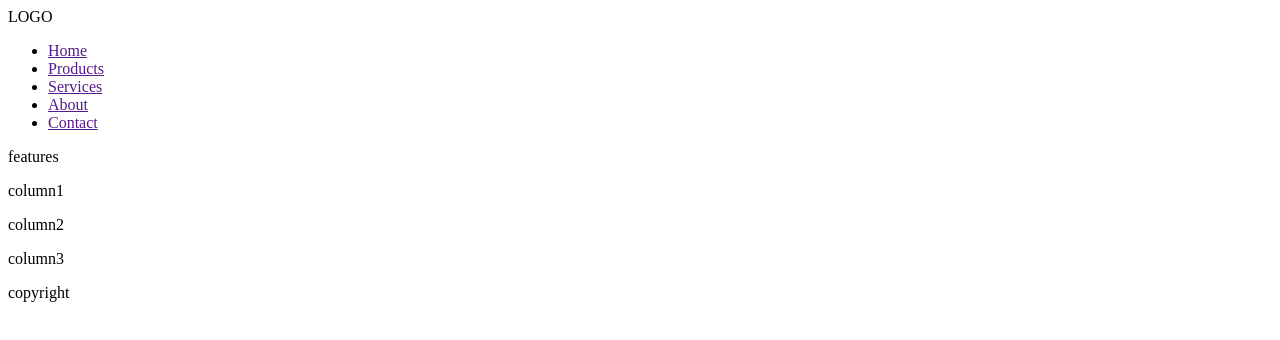
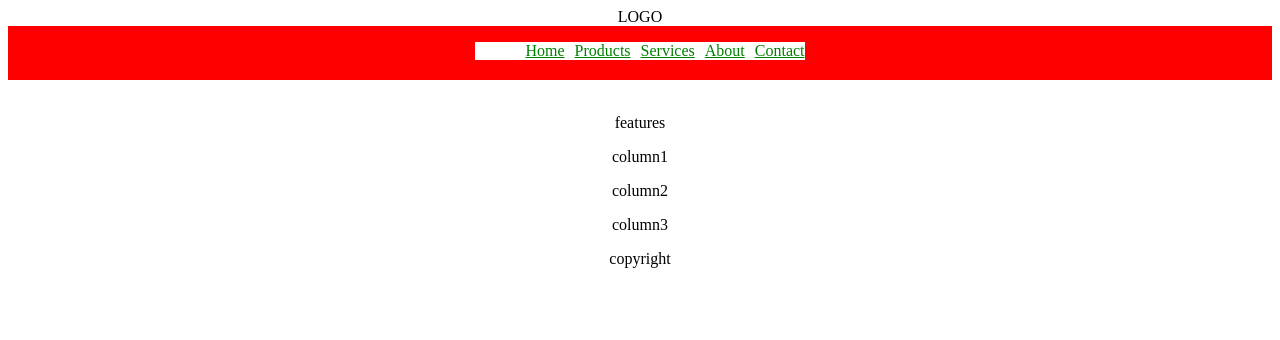
Before and after one commit to Mattias-R/WF-CSS3-DAY02-RIEDL-DORNER, a plain HTML site: page Aufgabe 4b/index.html in a window 1280 px wide. Drawn offline with Linux system fonts and the light colour scheme.

Commit message:
Aufgabe 4 b lösung

```diff
--- a/Aufgabe 4/index.html
+++ b/Aufgabe 4b/index.html
@@ -7,14 +7,20 @@
 	<link rel="stylesheet" href="style.css">
 </head>
 <body>
+	<center>
 	<header id="header">LOGO</header>
-	<ul class="list">
-		<li class="list-item"><a href="">Home</a></li>
-		<li class="list-item"><a href="">Products</a></li>
-		<li class="list-item"><a href="">Services</a></li>
-		<li class="list-item"><a href="">About</a></li>
-		<li class="list-item"><a href="">Contact</a></li>
+	<nav>
+
+
+	<ul >
+		<li ><a href="">Home</a></li>
+		<li ><a href="">Products</a></li>
+		<li ><a href="">Services</a></li>
+		<li ><a href="">About</a></li>
+		<li ><a href="">Contact</a></li>
 	</ul>
+		</nav>
+	<br>
 	<div class="features">
 		<p>features</p>
 	</div>
@@ -26,5 +32,6 @@
 	<footer>
 		<p>copyright</p>
 	</footer>
+</center>
 </body>
 </html>
--- /dev/null
+++ b/Aufgabe 4b/style.css
@@ -0,0 +1,23 @@
+ul {
+  list-style-type: none;
+  display: inline-block;
+  background-color: white;
+}
+nav{
+
+  background-color: red;
+}
+
+li {
+  float: left;
+}
+
+li a {display: block;
+  color: green;
+  padding-left: 10px;
+
+
+}
+body{
+	  text-align: center;
+}
```
Also changed, not shown: Aufgabe 4/style.css (deleted).
